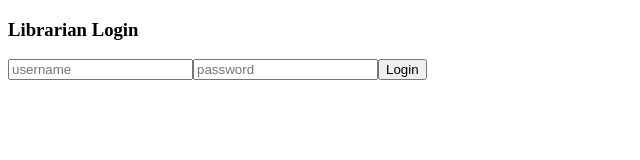
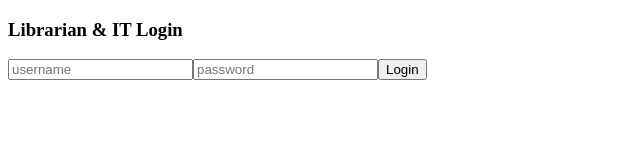
Before and after one commit to YVESNIYO860/ES-RUNABA-LIBRARY-MANAGEMENT, a React (Vite) app in the folder frontend/: page /login in a window 1280 px wide. Shown: the top 160 px of the page, without its empty margins (0-640 px from the left). Built offline with nearby package versions, Linux system fonts and the light colour scheme; no server answers; the HTML template or start-up script is replaced by a standard one.

Commit message:
Update login page

```diff
--- a/frontend/src/pages/Login.jsx
+++ b/frontend/src/pages/Login.jsx
@@ -19,7 +19,7 @@ export default function Login({ onLogin }) {
   return (
     <div className="login-page">
       <form onSubmit={submit} className="card">
-        <h3>Librarian Login</h3>
+        <h3>Librarian & IT Login</h3>
         <input placeholder="username" value={username} onChange={e => setUsername(e.target.value)} />
         <input placeholder="password" type="password" value={password} onChange={e => setPassword(e.target.value)} />
         <button>Login</button>
```
